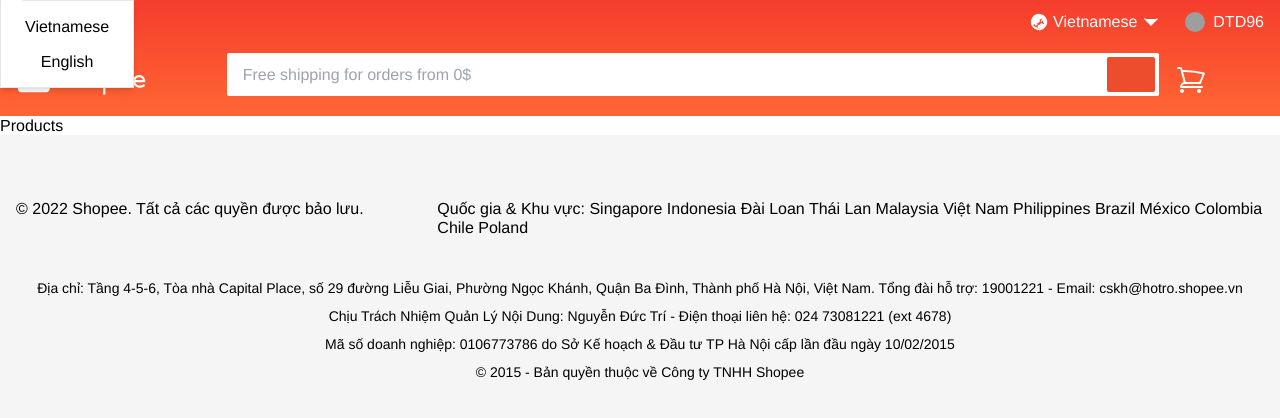
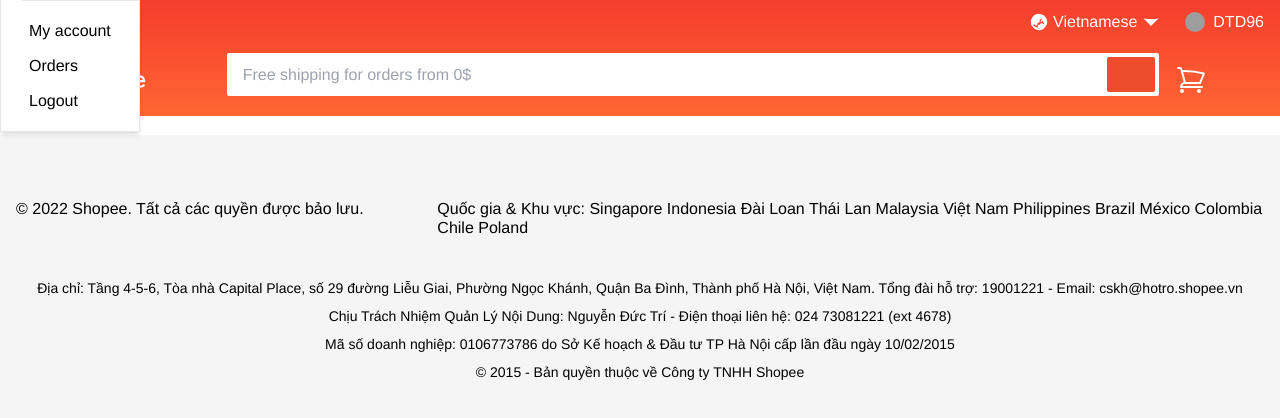
Before and after one commit to dtd300996/shoppe-clone, a React (Vite) app: page / in a window 1280 px wide. Shown: the top 418 px of the page. Built offline with nearby package versions, Linux system fonts and the light colour scheme; grey boxes are pictures that could not be loaded.

Commit message:
code popover component

```diff
--- a/src/components/Header/Header.tsx
+++ b/src/components/Header/Header.tsx
@@ -1,78 +1,42 @@
-import { useRef, useState } from 'react'
-import { FloatingPortal, useFloating, arrow, shift, offset } from '@floating-ui/react'
 import { Link } from 'react-router-dom'
 import { CartSvg, ChevronDownSvg, GlobalSvg, LogoSvg, SearchSvg } from 'src/assets/icons'
-import { AnimatePresence, motion } from 'framer-motion'
+import Popover from '../Popover'
 
 export default function Header() {
-  const [open, setOpen] = useState(true)
-
-  const arrowRef = useRef<HTMLElement>(null)
-  const { x, y, reference, floating, strategy, middlewareData } = useFloating({
-    middleware: [offset(6), shift(), arrow({ element: arrowRef })]
-  })
-
-  const showPopover = () => setOpen(true)
-  const hidePopover = () => setOpen(false)
-
-  const variants = {
-    open: { opacity: 1, scale: 1, transformOrigin: '50% 0%' },
-    close: { opacity: 0, scale: 0 }
-  }
-
   return (
     <div className='bg-[linear-gradient(-180deg,#f53d2d,#f63)] pb-5 pt-2 text-white'>
       <div className='container'>
         <div className='flex justify-end'>
-          <div
-            ref={reference}
+          <Popover
+            renderPopover={
+              <div className='flex flex-col py-2 px-3 pr-20 pl-3'>
+                <button className='py-2 px-3 text-left hover:text-orange'>Vietnamese</button>
+                <button className='py-2 px-3 text-left hover:text-orange'>English</button>
+              </div>
+            }
             className='flex cursor-pointer items-center py-1 hover:text-gray-300'
-            onMouseEnter={showPopover}
-            onMouseLeave={hidePopover}
           >
             <GlobalSvg className='h-5 w-5' />
             <span className='mx-1'>Vietnamese</span>
             <ChevronDownSvg className='h-5 w-5' />
+          </Popover>
 
-            <FloatingPortal>
-              <AnimatePresence>
-                {open && (
-                  <motion.div
-                    initial={{ opacity: 0, scale: 0.5 }}
-                    // animate={open ? 'open' : 'close'}
-                    // variants={variants}
-                    animate={variants.open}
-                    exit={variants.close}
-                    transition={{ duration: 0.2 }}
-                    ref={floating}
-                    style={{
-                      position: strategy,
-                      top: y ?? 0,
-                      left: x ?? 0,
-                      width: 'max-content',
-                      transformOrigin: `${middlewareData.arrow?.x}px top`
-                    }}
-                    // onMouseEnter={showPopover}
-                    // onMouseLeave={hidePopover}
-                  >
-                    <div className='round-sm relative border border-gray-200 bg-white shadow-md'>
-                      <span
-                        ref={arrowRef}
-                        className='absolute -translate-y-full border-[11px] border-x-transparent border-b-white border-t-transparent'
-                        style={{ left: middlewareData.arrow?.x, top: middlewareData.arrow?.y }}
-                      />
-                      <div className='flex flex-col py-2 px-3'>
-                        <button className='py-2 px-3 hover:text-orange'>Vietnamese</button>
-                        <button className='py-2 px-3 hover:text-orange'>English</button>
-                      </div>
-                    </div>
-                  </motion.div>
-                )}
-              </AnimatePresence>
-            </FloatingPortal>
-          </div>
-
-          <div className='ml-6 flex cursor-pointer items-center py-1 hover:text-gray-300'>
+          <Popover
+            className='ml-6 flex cursor-pointer items-center py-1  hover:text-gray-300'
+            renderPopover={
+              <div className='flex flex-col py-3 px-4'>
+                <Link to='/' className='py-2 px-3 text-left hover:text-orange'>
+                  My account
+                </Link>
+                <Link to='/' className='py-2 px-3 text-left hover:text-orange'>
+                  Orders
+                </Link>
+                <button className='py-2 px-3 text-left hover:text-orange'>Logout</button>
+              </div>
+            }
+            initialOpen={true}
+            as={'span'}
+          >
             <div className='mr-2 h-5 w-5 flex-shrink-0'>
               <img
                 src='https://i1-giaitri.vnecdn.net/2022/12/15/avatar-2-1-jpeg-2238-1671050566.jpg?w=680&h=0&q=100&dpr=1&fit=crop&s=Gjwi0rqvUSZXSzXx1YrqaA'
@@ -81,7 +45,7 @@ export default function Header() {
               />
             </div>
             <div>DTD96</div>
-          </div>
+          </Popover>
         </div>
         <div className='mt-4 grid grid-cols-12 items-end gap-4'>
           <Link to='/' className='col-span-2'>
--- /dev/null
+++ b/src/components/Popover.tsx
@@ -0,0 +1,74 @@
+import { ElementType, useRef, useState } from 'react'
+import { FloatingPortal, useFloating, arrow, shift, offset } from '@floating-ui/react'
+import { AnimatePresence, motion } from 'framer-motion'
+
+interface Props {
+  children: React.ReactNode
+  renderPopover: React.ReactNode
+  className?: string
+  as?: ElementType
+  initialOpen?: boolean
+}
+
+export default function Popover({
+  children,
+  renderPopover,
+  className,
+  as: Element = 'div',
+  initialOpen = false
+}: Props) {
+  const [open, setOpen] = useState(initialOpen)
+
+  const arrowRef = useRef<HTMLElement>(null)
+  const { x, y, reference, floating, strategy, middlewareData } = useFloating({
+    middleware: [offset(6), shift(), arrow({ element: arrowRef })]
+  })
+
+  const showPopover = () => setOpen(true)
+  const hidePopover = () => setOpen(false)
+
+  const variants = {
+    open: { opacity: 1, scale: 1, transformOrigin: '50% 0%' },
+    close: { opacity: 0, scale: 0 }
+  }
+
+  return (
+    <Element ref={reference} className={className} onMouseEnter={showPopover} onMouseLeave={hidePopover}>
+      {children}
+
+      <FloatingPortal>
+        <AnimatePresence>
+          {open && (
+            <motion.div
+              initial={{ opacity: 0, scale: 0.5 }}
+              animate={variants.open}
+              exit={variants.close}
+              transition={{ duration: 0.2 }}
+              ref={floating}
+              style={{
+                position: strategy,
+                top: y ?? 0,
+                left: x ?? 0,
+                width: 'max-content',
+                transformOrigin: `${middlewareData.arrow?.x}px top`
+              }}
+            >
+              <div className='round-sm relative border border-gray-200 bg-white shadow-md'>
+                <span
+                  ref={arrowRef}
+                  className='absolute -translate-y-full border-[11px] border-x-transparent border-b-white border-t-transparent'
+                  style={{ left: middlewareData.arrow?.x, top: middlewareData.arrow?.y }}
+                />
+                {renderPopover}
+                {/* <div className='flex flex-col py-2 px-3'>
+                  <button className='py-2 px-3 hover:text-orange'>Vietnamese</button>
+                  <button className='py-2 px-3 hover:text-orange'>English</button>
+                </div> */}
+              </div>
+            </motion.div>
+          )}
+        </AnimatePresence>
+      </FloatingPortal>
+    </Element>
+  )
+}
--- /dev/null
+++ b/src/components/index.ts
@@ -0,0 +1,3 @@
+import Popover from './Popover'
+
+export default Popover
```
